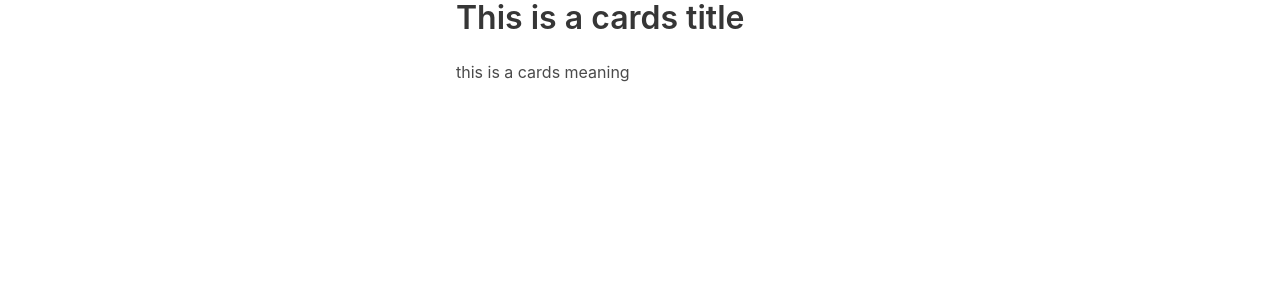
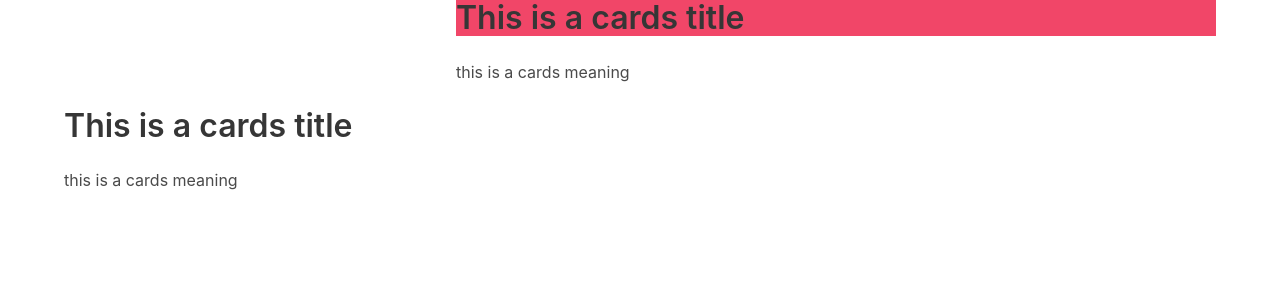
Before and after one commit to sebastian-espeset/tarot-generator, a React (Create React App) app in the folder tarot-generator/: page / in a window 1280 px wide. Shown: the top 300 px of the page. Built offline with nearby package versions, Linux system fonts and the light colour scheme; no server answers.

Commit message:
toggling card reveal is working

```diff
--- a/tarot-generator/src/Cards.js
+++ b/tarot-generator/src/Cards.js
@@ -28,35 +28,45 @@ const Cards = () => {
   }, []);
 
   const handleCardReveal = (e) => {
-    // const { name, value } = e.target;
-    console.log(e.target.className);
-    setCardReveal({ ...cardReveal, card_one: !cardReveal.card_one });
+    const targetedCard = e.target.getAttribute("name");
+    console.log(targetedCard);
+    setCardReveal({
+      ...cardReveal,
+      [e.target.getAttribute("name")]: !cardReveal[targetedCard],
+    });
+    console.log(cardReveal);
   };
 
   return (
     <div className="container">
       <div className="columns">
-        <div
-          className="column is-offset-one-third"
-          value="card_one"
-          id="card_one"
-          name="card_one"
-          onClick={handleCardReveal}
-        >
-          <div className="title" name='card_one' value="card_one">
+        <div className="column is-offset-one-third">
+          <div
+            onClick={handleCardReveal}
+            name="card_one"
+            className = {cardReveal.card_one ? "title":"title has-background-danger"}
+          >
             {cardData[0] ? cardData[0].name : "This is a cards title"}
           </div>
-          <div className="content" name='card_one'>
+          <div className="content">
             {cardData[0] ? cardData[0].meaning_up : "this is a cards meaning"}
           </div>
         </div>
       </div>
-      {/* <div className="columns">
+      <div className="columns">
         <div className="column">
-          <div className="title">{cardData[1].name}</div>
-          <div className="content">{cardData[1].meaning_up}</div>
+          <div
+            onClick={handleCardReveal}
+            className="title"
+            name="card_two"
+          >
+            {cardData[1] ? cardData[1].name : "This is a cards title"}
+          </div>
+          <div className="content">
+            {cardData[1] ? cardData[1].meaning_up : "this is a cards meaning"}
+          </div>
         </div>
-        <div className="column">
+        {/* <div className="column">
           <div className="title">{cardData[2].name}</div>
           <div className="content">{cardData[2].meaning_up}</div>
         </div>
@@ -69,8 +79,8 @@ const Cards = () => {
         <div className="column is-offset-one-third">
           <div className="title">{cardData[4].name}</div>
           <div className="content">{cardData[4].meaning_up}</div>
-        </div>
-      </div> */}
+        </div> */}
+      </div>
     </div>
   );
 };
```
